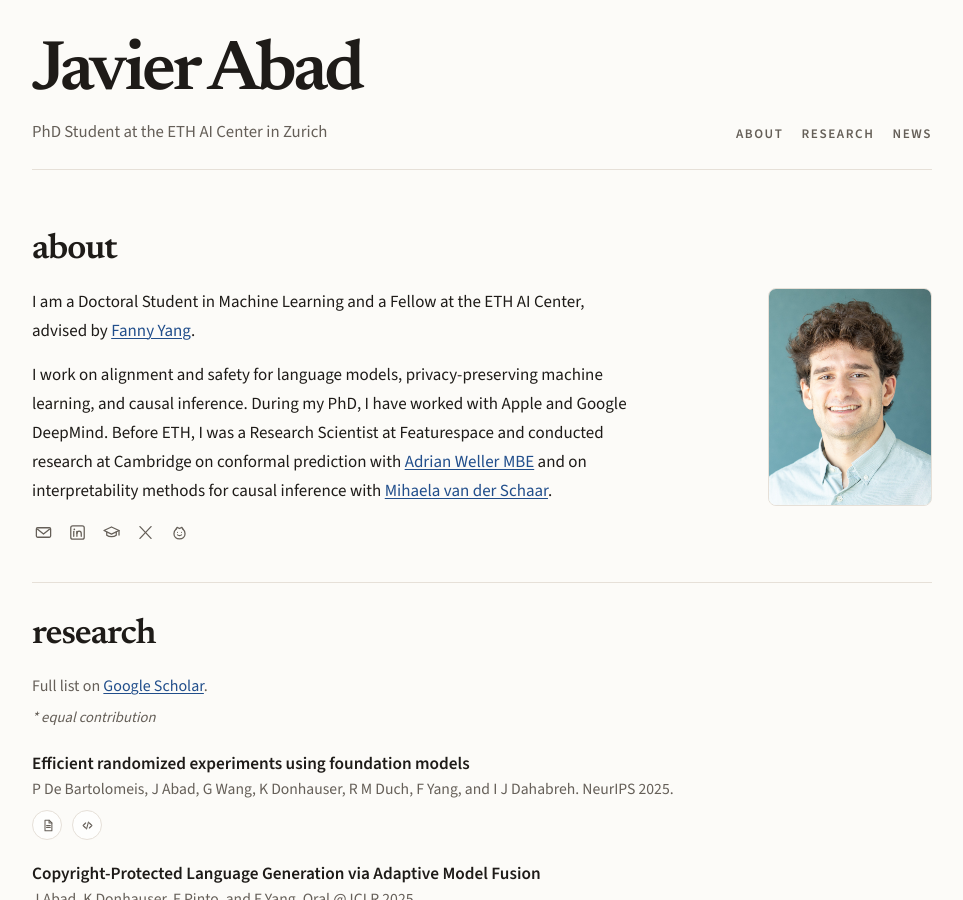
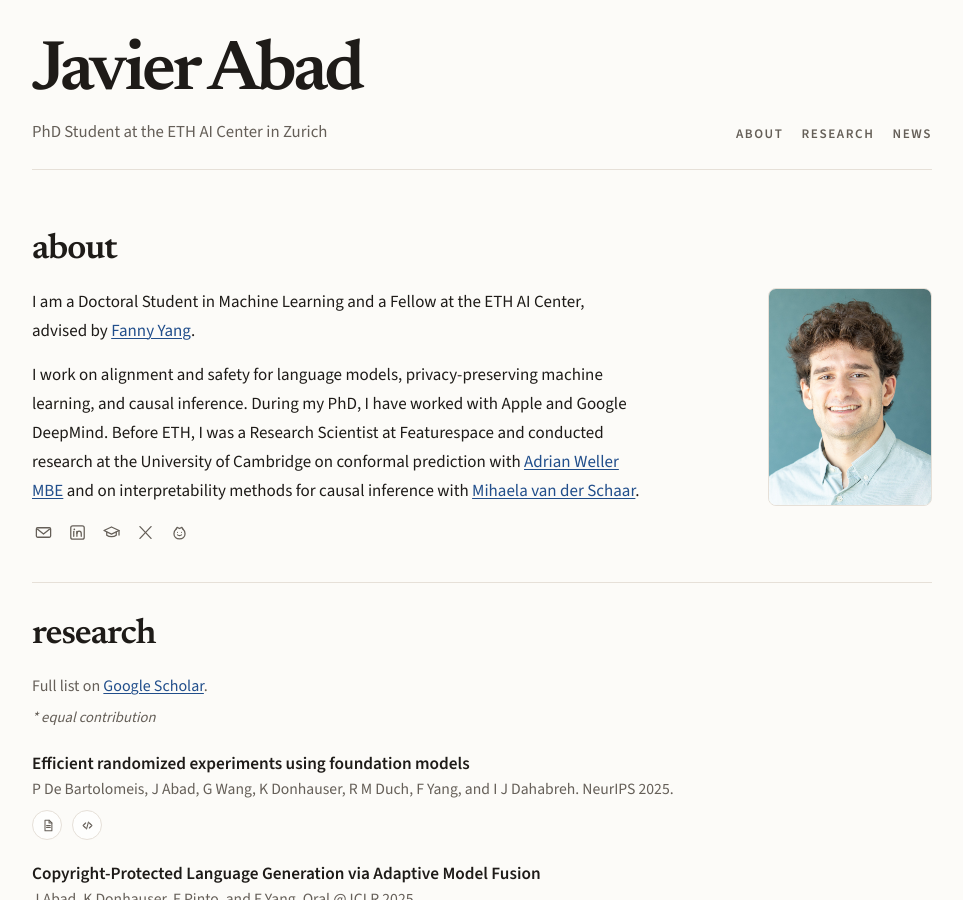
Before and after one commit to jaabmar/jaabmar.github.io, a Jekyll site: the page built from index.html, in a window 1280 px wide and 900 px high. Shown: the whole window, without its empty margins (158-1121 px from the left). Built offline with Jekyll 4.4.1, drawn with Linux system fonts in a browser that asks for light colours.

Commit message:
Use University of Cambridge wording

```diff
--- a/index.html
+++ b/index.html
@@ -29,7 +29,7 @@ image: /artifacts/portrait.jpeg
           <p>
             I work on alignment and safety for language models, privacy-preserving machine learning,
             and causal inference. During my PhD, I have worked with Apple and Google DeepMind.
-            Before ETH, I was a Research Scientist at Featurespace and conducted research at Cambridge
+            Before ETH, I was a Research Scientist at Featurespace and conducted research at the University of Cambridge
             on conformal prediction with
             <a href="https://www.ai.cam.ac.uk/people/adrian-weller/" target="_blank" rel="noreferrer">Adrian Weller MBE</a>
             and on interpretability methods for causal inference with
```
